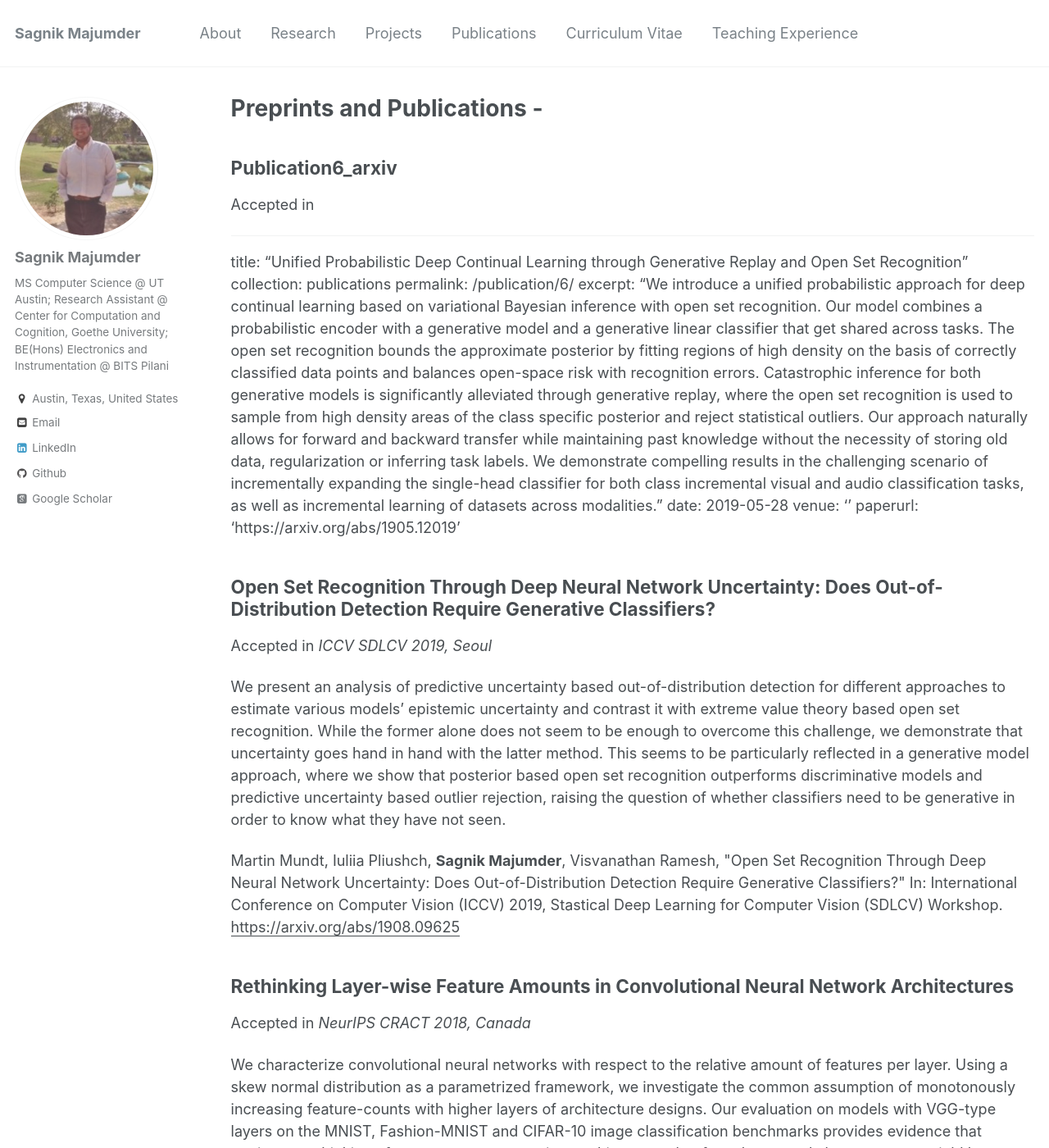
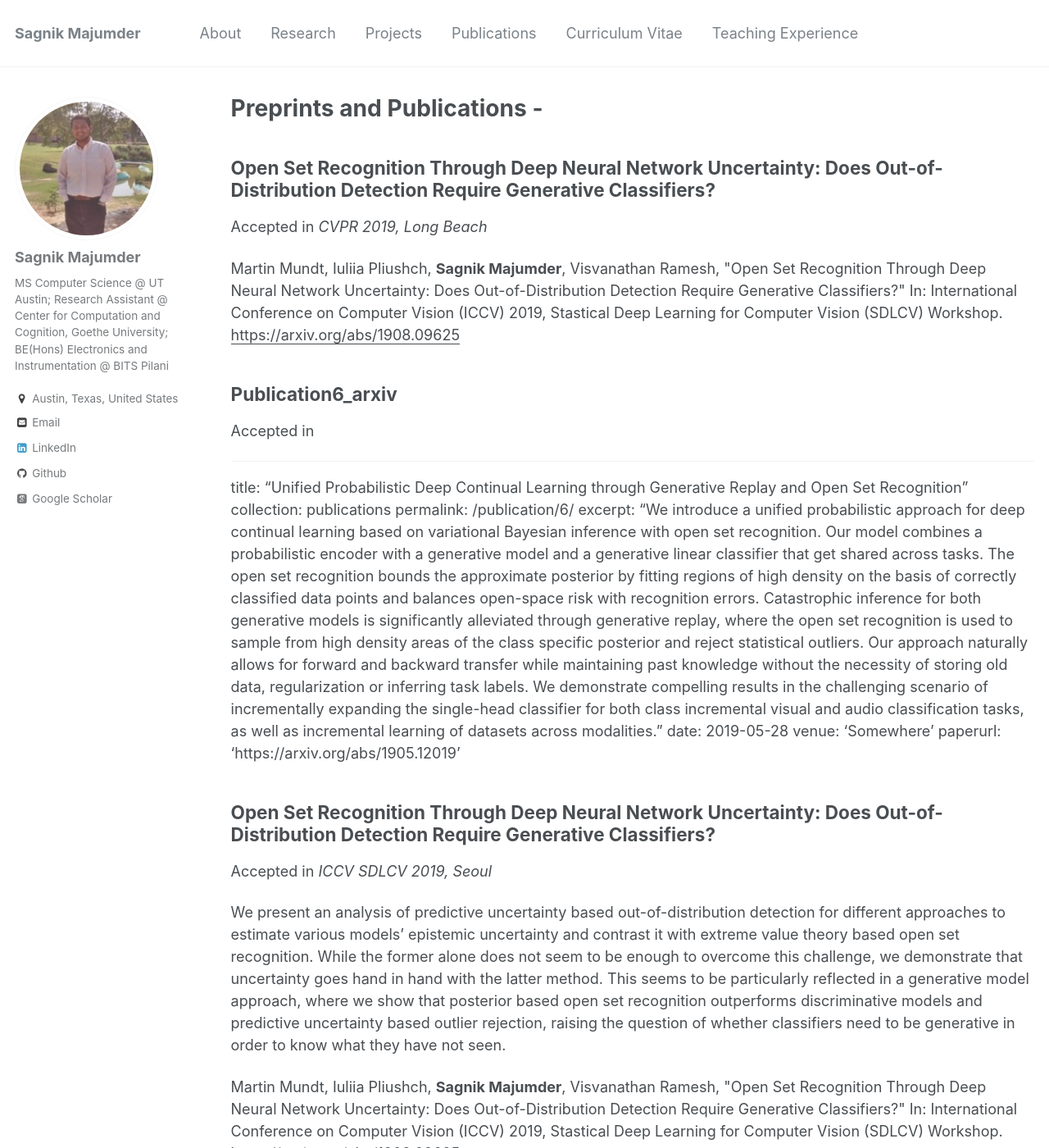
Before and after one commit to SAGNIKMJR/sagnikmjr.github.io, a Jekyll site: the page built from _pages/publications.md, in a window 1280 px wide and 1400 px high. Shown: the whole window at 82% size. Built offline with Jekyll 4.4.1, drawn with Linux system fonts in a browser that asks for light colours; some web fonts are replaced.

Commit message:
publications debug updates 7

```diff
--- a/_publications/Publication6_arXiv.md
+++ b/_publications/Publication6_arXiv.md
@@ -4,7 +4,7 @@ collection: publications
 permalink: /publication/6/
 excerpt: "We introduce a unified probabilistic approach for deep continual learning based on variational Bayesian inference with open set recognition. Our model combines a probabilistic encoder with a generative model and a generative linear classifier that get shared across tasks. The open set recognition bounds the approximate posterior by fitting regions of high density on the basis of correctly classified data points and balances open-space risk with recognition errors. Catastrophic inference for both generative models is significantly alleviated through generative replay, where the open set recognition is used to sample from high density areas of the class specific posterior and reject statistical outliers. Our approach naturally allows for forward and backward transfer while maintaining past knowledge without the necessity of storing old data, regularization or inferring task labels. We demonstrate compelling results in the challenging scenario of incrementally expanding the single-head classifier for both class incremental visual and audio classification tasks, as well as incremental learning of datasets across modalities."
 date: 2019-05-28
-venue: ''
+venue: 'Somewhere'
 paperurl: 'https://arxiv.org/abs/1905.12019'
 
 citation: 'Martin Mundt, <b>Sagnik Majumder</b>, Iuliia Pliushch, Visvanathan Ramesh, &quot;Unified Probabilistic Deep Continual Learning through Generative Replay and Open Set Recognition&quot; In: ArXiv.
--- a/_publications/Publication7_CVPR2019.md
+++ b/_publications/Publication7_CVPR2019.md
@@ -0,0 +1,17 @@
+---
+title: "Open Set Recognition Through Deep Neural Network Uncertainty: Does Out-of-Distribution Detection Require Generative Classifiers?"
+collection: publications
+permalink: /publication/7/
+excerpt: ""
+date: 2018-12-07
+venue: 'CVPR 2019, Long Beach'
+paperurl: 'https://arxiv.org/abs/1908.09625'
+
+citation: 'Martin Mundt, Iuliia Pliushch, <b>Sagnik Majumder</b>, Visvanathan Ramesh, &quot;Open Set Recognition Through Deep Neural Network Uncertainty: Does Out-of-Distribution Detection Require Generative Classifiers?&quot; In: International Conference on Computer Vision (ICCV) 2019, Stastical Deep Learning for Computer Vision (SDLCV) Workshop.
+'
+
+#  <i>Published in ICCV SDLCV 2019, Seoul, South Korea</i>.
+---
+Abstract: We present an analysis of predictive uncertainty based out-of-distribution detection for different approaches to estimate various models' epistemic uncertainty and contrast it with extreme value theory based open set recognition. While the former alone does not seem to be enough to overcome this challenge, we demonstrate that uncertainty goes hand in hand with the latter method. This seems to be particularly reflected in a generative model approach, where we show that posterior based open set recognition outperforms discriminative models and predictive uncertainty based outlier rejection, raising the question of whether classifiers need to be generative in order to know what they have not seen.
+
+[Download paper here](https://arxiv.org/pdf/1908.09625.pdf)
```
